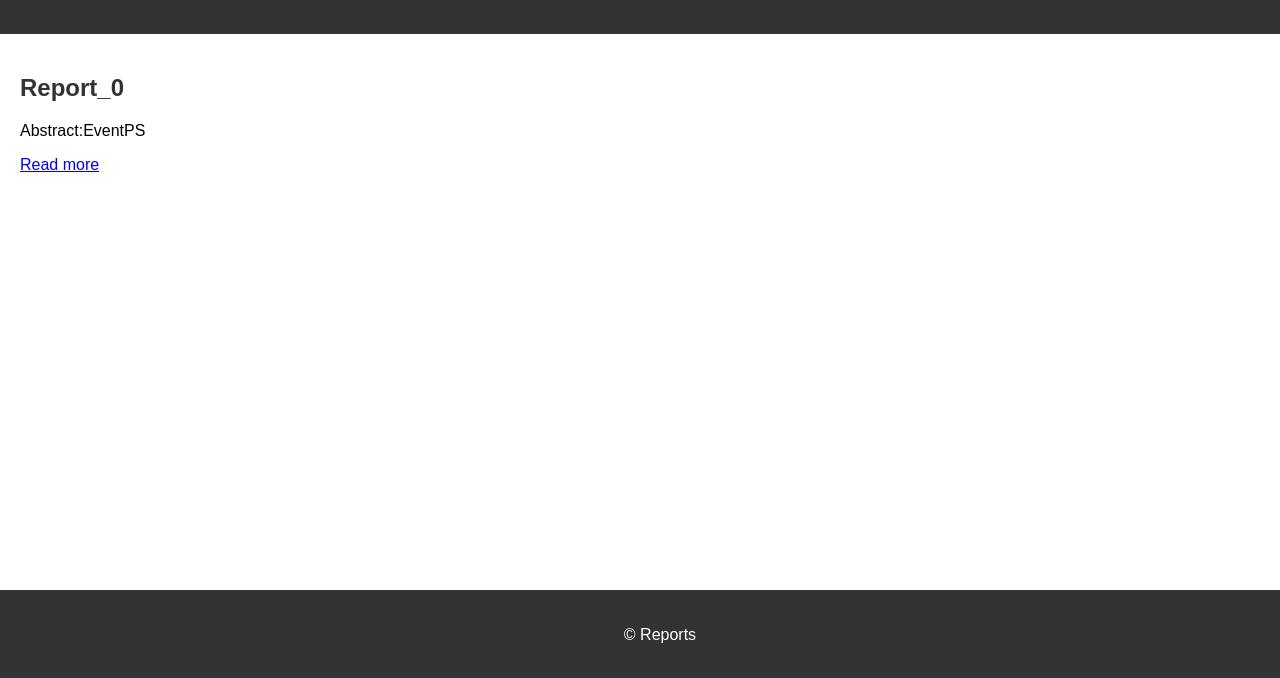
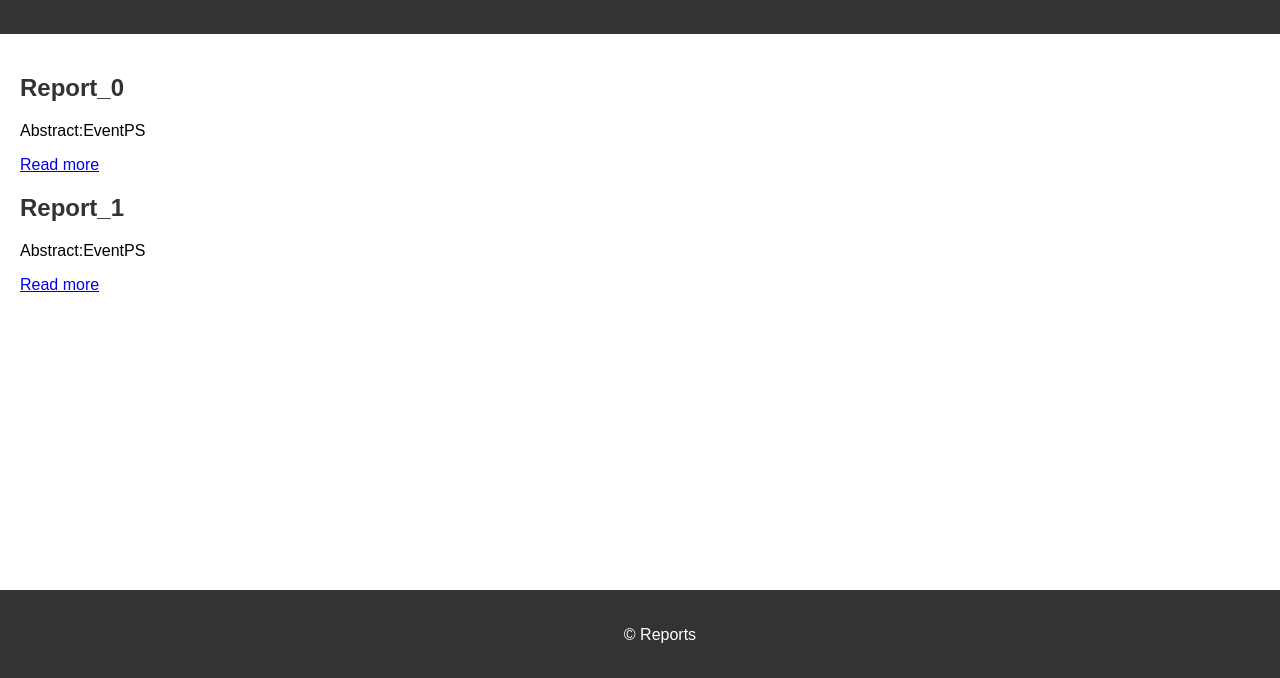
Before and after one commit to ykyinone/ykyinone.github.io, a plain HTML site: page index.html in a window 1280 px wide. Shown: the part 120-798 px from the top of the page. Drawn offline with Linux system fonts and the light colour scheme.

Commit message:
Update index.html

```diff
--- a/index.html
+++ b/index.html
@@ -72,6 +72,11 @@
             <p>Abstract:EventPS</p>
             <a href="/reports/论文阅读：Events-Only 3D Human Pose Tracking with Spiking Spatiotemporal Transformer.pdf" target="_blank">Read more</a>
         </article>
+        <article>
+            <h2>Report_1</h2>
+            <p>Abstract:EventPS</p>
+            <a href="/reports/论文阅读：Events-Only 3D Human Pose Tracking with Spiking Spatiotemporal Transformer.pdf" target="_blank">Read more</a>
+        </article>
     </main>
     <footer>
             <p>&copy; Reports</p>
```
